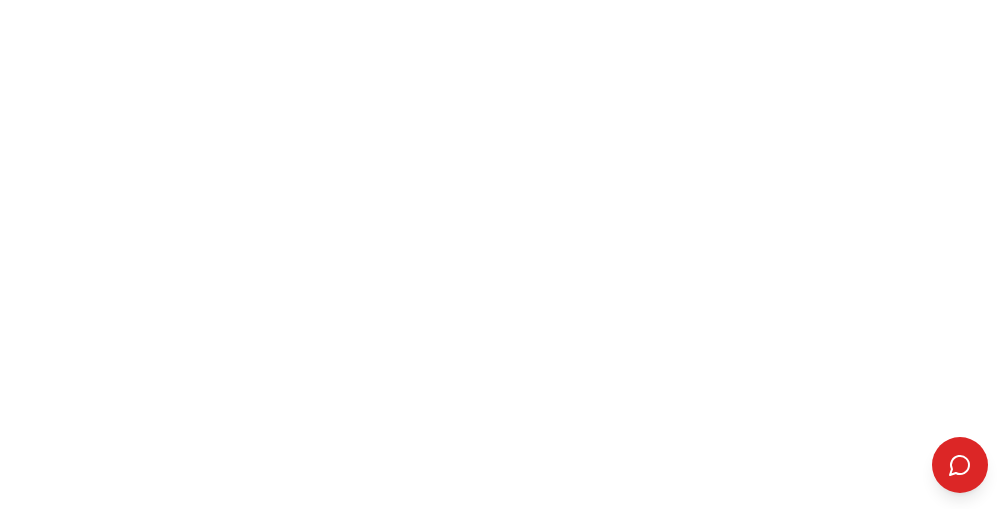
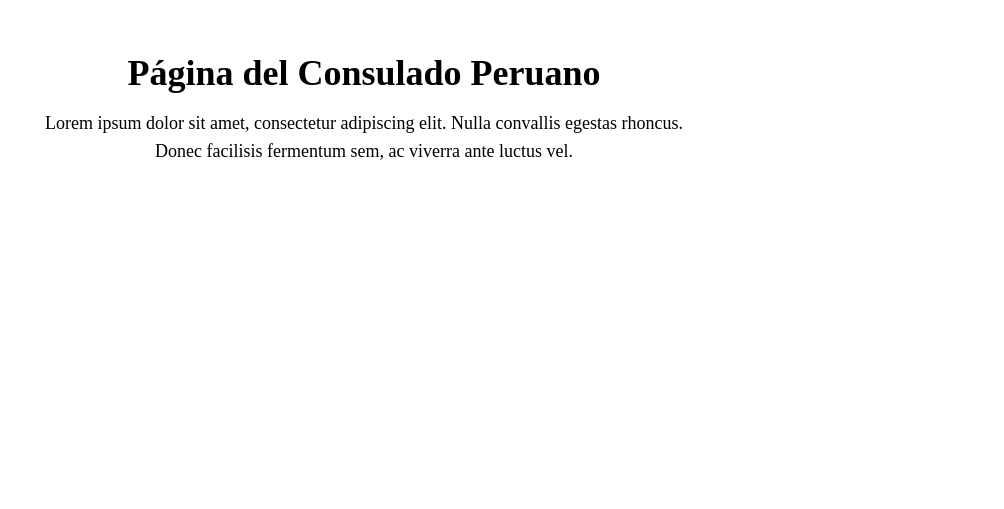
Before and after one commit to DiegoMProjective/ChatBotConsPeru, a Next.js app: page / in a window 1280 px wide. Shown: the part 291-800 px from the top of the page, without its empty margins (276-1280 px from the left). Built offline with nearby package versions, Linux system fonts and the light colour scheme.

Commit message:
welcome Page

```diff
--- a/src/app/page.tsx
+++ b/src/app/page.tsx
@@ -1,8 +1,12 @@
 import Chatbot from "./components/Chatbot";
 export default function Home() {
   return (
-    <main className="flex flex-col items-center justify-center min-h-screen">
-      <Chatbot />
-    </main>
+    <main className="flex flex-col items-center justify-center min-h-screen bg-white text-black p-6">
+    <h1 className="text-4xl font-bold mb-4">Página del Consulado Peruano</h1>
+    <p className="text-lg text-center max-w-2xl">
+      Lorem ipsum dolor sit amet, consectetur adipiscing elit. Nulla convallis
+      egestas rhoncus. Donec facilisis fermentum sem, ac viverra ante luctus vel.
+    </p>
+  </main>
   );
 }
```
